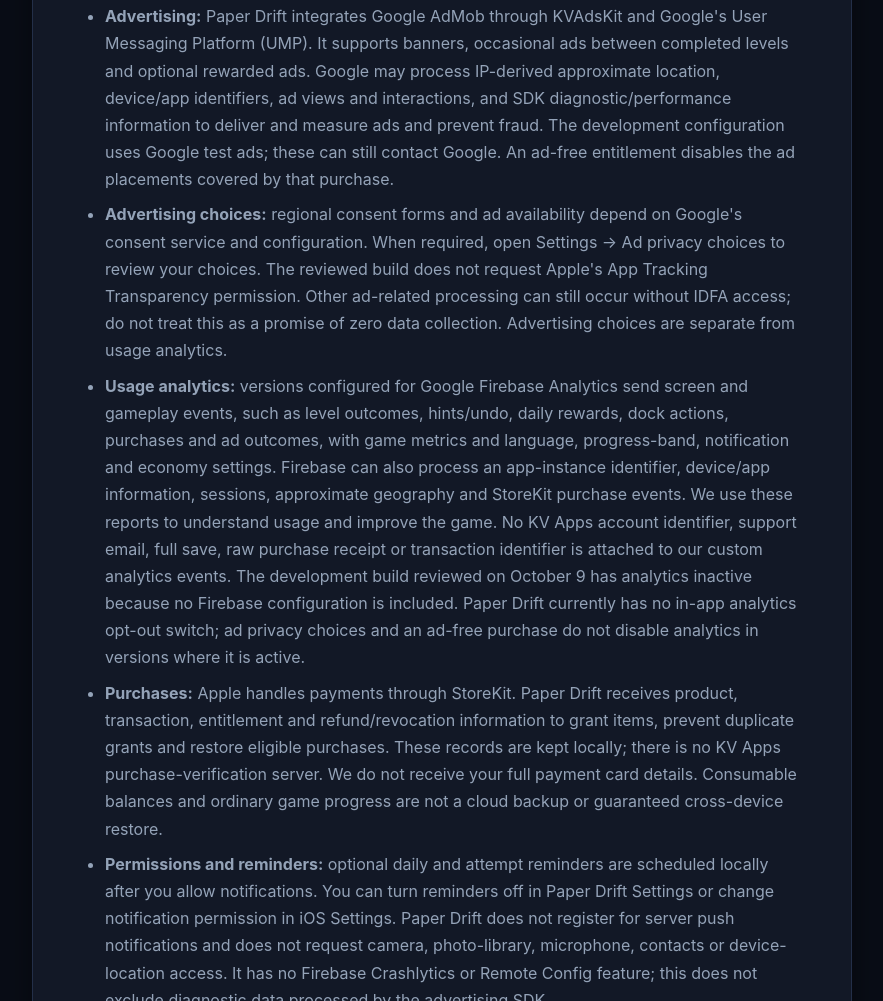
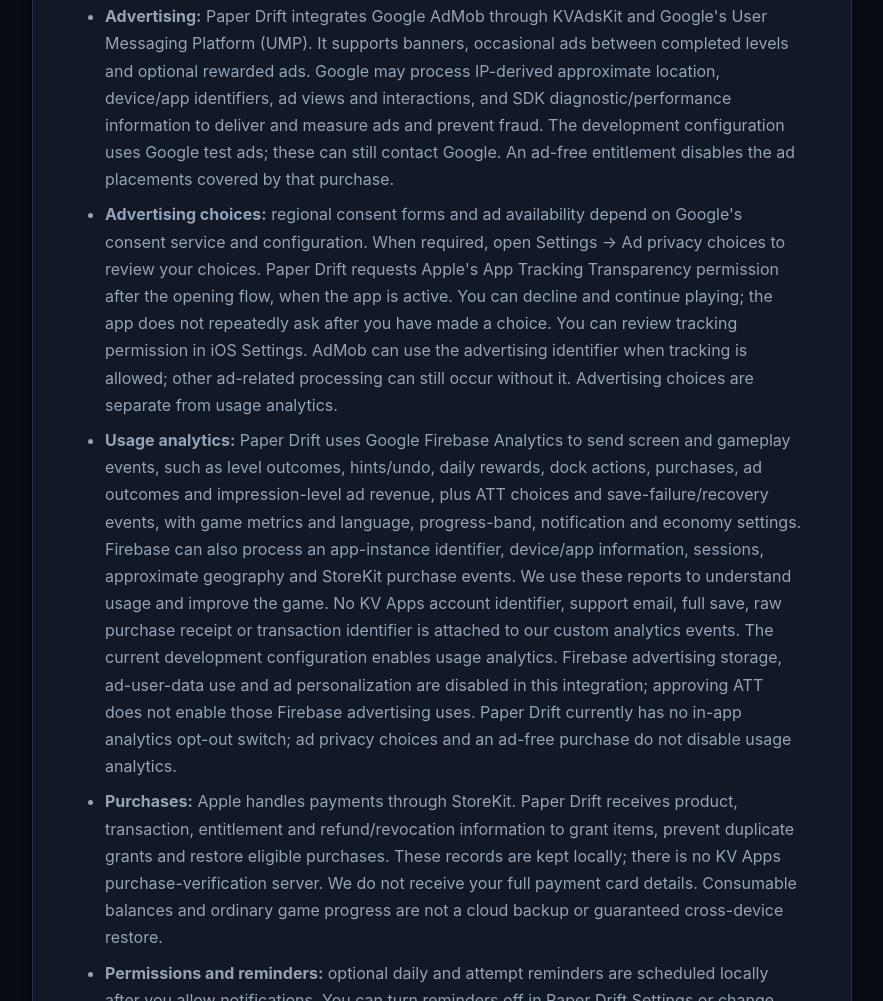
Before and after one commit to khanhVu-ops/khanhvu-ops.github.io, a plain HTML site: page privacy.html in a window 1280 px wide. Shown: the part 4106-5107 px from the top of the page, without its empty margins (198-1081 px from the left). Drawn offline with Linux system fonts and the light colour scheme.

Commit message:
Sync Paper Drift privacy with Firebase Analytics and ATT

```diff
--- a/privacy.html
+++ b/privacy.html
@@ -181,8 +181,8 @@
         <ul>
             <li><strong>Local save:</strong> progress, the current puzzle and undo history, light-drop balance, tickets and boosters, decorations, attempts and refill times, daily reward dates and streak, story/tutorial progress, purchase entitlements and transaction/reward records, and language, sound and haptic preferences are stored on your device. The device clock and time zone are used for rewards and refill timing. Paper Drift has no KV Apps account server or cloud-sync service, and does not upload your complete save or undo history to us.</li>
             <li><strong>Advertising:</strong> Paper Drift integrates Google AdMob through KVAdsKit and Google's User Messaging Platform (UMP). It supports banners, occasional ads between completed levels and optional rewarded ads. Google may process IP-derived approximate location, device/app identifiers, ad views and interactions, and SDK diagnostic/performance information to deliver and measure ads and prevent fraud. The development configuration uses Google test ads; these can still contact Google. An ad-free entitlement disables the ad placements covered by that purchase.</li>
-            <li><strong>Advertising choices:</strong> regional consent forms and ad availability depend on Google's consent service and configuration. When required, open Settings → Ad privacy choices to review your choices. The reviewed build does not request Apple's App Tracking Transparency permission. Other ad-related processing can still occur without IDFA access; do not treat this as a promise of zero data collection. Advertising choices are separate from usage analytics.</li>
-            <li><strong>Usage analytics:</strong> versions configured for Google Firebase Analytics send screen and gameplay events, such as level outcomes, hints/undo, daily rewards, dock actions, purchases and ad outcomes, with game metrics and language, progress-band, notification and economy settings. Firebase can also process an app-instance identifier, device/app information, sessions, approximate geography and StoreKit purchase events. We use these reports to understand usage and improve the game. No KV Apps account identifier, support email, full save, raw purchase receipt or transaction identifier is attached to our custom analytics events. The development build reviewed on October 9 has analytics inactive because no Firebase configuration is included. Paper Drift currently has no in-app analytics opt-out switch; ad privacy choices and an ad-free purchase do not disable analytics in versions where it is active.</li>
+            <li><strong>Advertising choices:</strong> regional consent forms and ad availability depend on Google's consent service and configuration. When required, open Settings → Ad privacy choices to review your choices. Paper Drift requests Apple's App Tracking Transparency permission after the opening flow, when the app is active. You can decline and continue playing; the app does not repeatedly ask after you have made a choice. You can review tracking permission in iOS Settings. AdMob can use the advertising identifier when tracking is allowed; other ad-related processing can still occur without it. Advertising choices are separate from usage analytics.</li>
+            <li><strong>Usage analytics:</strong> Paper Drift uses Google Firebase Analytics to send screen and gameplay events, such as level outcomes, hints/undo, daily rewards, dock actions, purchases, ad outcomes and impression-level ad revenue, plus ATT choices and save-failure/recovery events, with game metrics and language, progress-band, notification and economy settings. Firebase can also process an app-instance identifier, device/app information, sessions, approximate geography and StoreKit purchase events. We use these reports to understand usage and improve the game. No KV Apps account identifier, support email, full save, raw purchase receipt or transaction identifier is attached to our custom analytics events. The current development configuration enables usage analytics. Firebase advertising storage, ad-user-data use and ad personalization are disabled in this integration; approving ATT does not enable those Firebase advertising uses. Paper Drift currently has no in-app analytics opt-out switch; ad privacy choices and an ad-free purchase do not disable usage analytics.</li>
             <li><strong>Purchases:</strong> Apple handles payments through StoreKit. Paper Drift receives product, transaction, entitlement and refund/revocation information to grant items, prevent duplicate grants and restore eligible purchases. These records are kept locally; there is no KV Apps purchase-verification server. We do not receive your full payment card details. Consumable balances and ordinary game progress are not a cloud backup or guaranteed cross-device restore.</li>
             <li><strong>Permissions and reminders:</strong> optional daily and attempt reminders are scheduled locally after you allow notifications. You can turn reminders off in Paper Drift Settings or change notification permission in iOS Settings. Paper Drift does not register for server push notifications and does not request camera, photo-library, microphone, contacts or device-location access. It has no Firebase Crashlytics or Remote Config feature; this does not exclude diagnostic data processed by the advertising SDK.</li>
             <li><strong>Retention and deletion:</strong> local saves remain until removed. Deleting Paper Drift removes its local app container; offloading preserves it. Device-backup copies may remain under Apple's settings. There is no in-game reset/export or KV Apps remote-recovery service. We cannot read, recover or delete your local save remotely. Changes that have not been successfully saved can be lost if the app closes. Deleting the app does not erase Apple's or Google's independent records; use their privacy controls or contact us about information we hold, such as support correspondence.</li>
```
Also changed, not shown: 1 other file.
